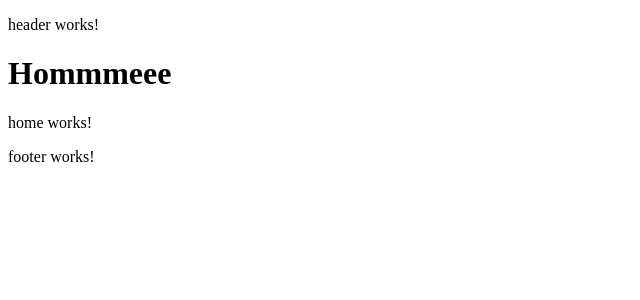
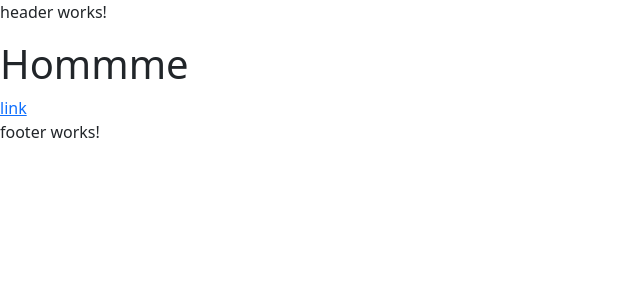
Before and after one commit to viniciusrodriguesb/SimpleSearchSystem-Front, an Angular app in the folder FrontSimpleSearch/: page / in a window 1280 px wide. Shown: the top 300 px of the page, without its empty margins (0-640 px from the left). Built offline with nearby package versions, Linux system fonts and the light colour scheme.

Commit message:
configurando e instalando bibliotecas no projeto.

```diff
--- a/FrontSimpleSearch/angular.json
+++ b/FrontSimpleSearch/angular.json
@@ -32,9 +32,12 @@
               }
             ],
             "styles": [
-              "src/styles.scss"
+              "src/styles.scss",
+              "node_modules/bootstrap/dist/css/bootstrap.min.css"
             ],
-            "scripts": []
+            "scripts": [
+              "node_modules/bootstrap/dist/js/bootstrap.bundle.min.js"
+            ]
           },
           "configurations": {
             "production": {
--- a/FrontSimpleSearch/package.json
+++ b/FrontSimpleSearch/package.json
@@ -18,6 +18,7 @@
     "@angular/platform-browser": "^19.1.0",
     "@angular/platform-browser-dynamic": "^19.1.0",
     "@angular/router": "^19.1.0",
+    "bootstrap": "^5.3.3",
     "rxjs": "~7.8.0",
     "tslib": "^2.3.0",
     "zone.js": "~0.15.0"
--- a/FrontSimpleSearch/src/app/features/home/home.component.html
+++ b/FrontSimpleSearch/src/app/features/home/home.component.html
@@ -1,2 +1,2 @@
-<h1>Hommmeee</h1>
-<p>home works!</p>
+<h1>Hommme</h1>
+<a href="/form">link</a>
--- a/FrontSimpleSearch/src/index.html
+++ b/FrontSimpleSearch/src/index.html
@@ -6,6 +6,7 @@
   <base href="/">
   <meta name="viewport" content="width=device-width, initial-scale=1">
   <link rel="icon" type="image/x-icon" href="favicon.ico">
+  <link href="https://fonts.googleapis.com/icon?family=Material+Icons" rel="stylesheet">
 </head>
 <body>
   <app-root></app-root>
--- a/FrontSimpleSearch/src/styles.scss
+++ b/FrontSimpleSearch/src/styles.scss
@@ -1 +1,17 @@
-/* You can add global styles to this file, and also import other style files */
+* {
+    margin: 0;
+    padding: 0;
+    box-sizing: border-box;
+  }
+
+  ul, ol {
+    list-style: none;
+    padding: 0;
+    margin: 0;
+  }
+
+  img {
+    max-width: 100%;
+    height: auto;
+    display: block;
+  }
```
Also changed, not shown: 1 other file (tests, documents, lock files or other folders).
